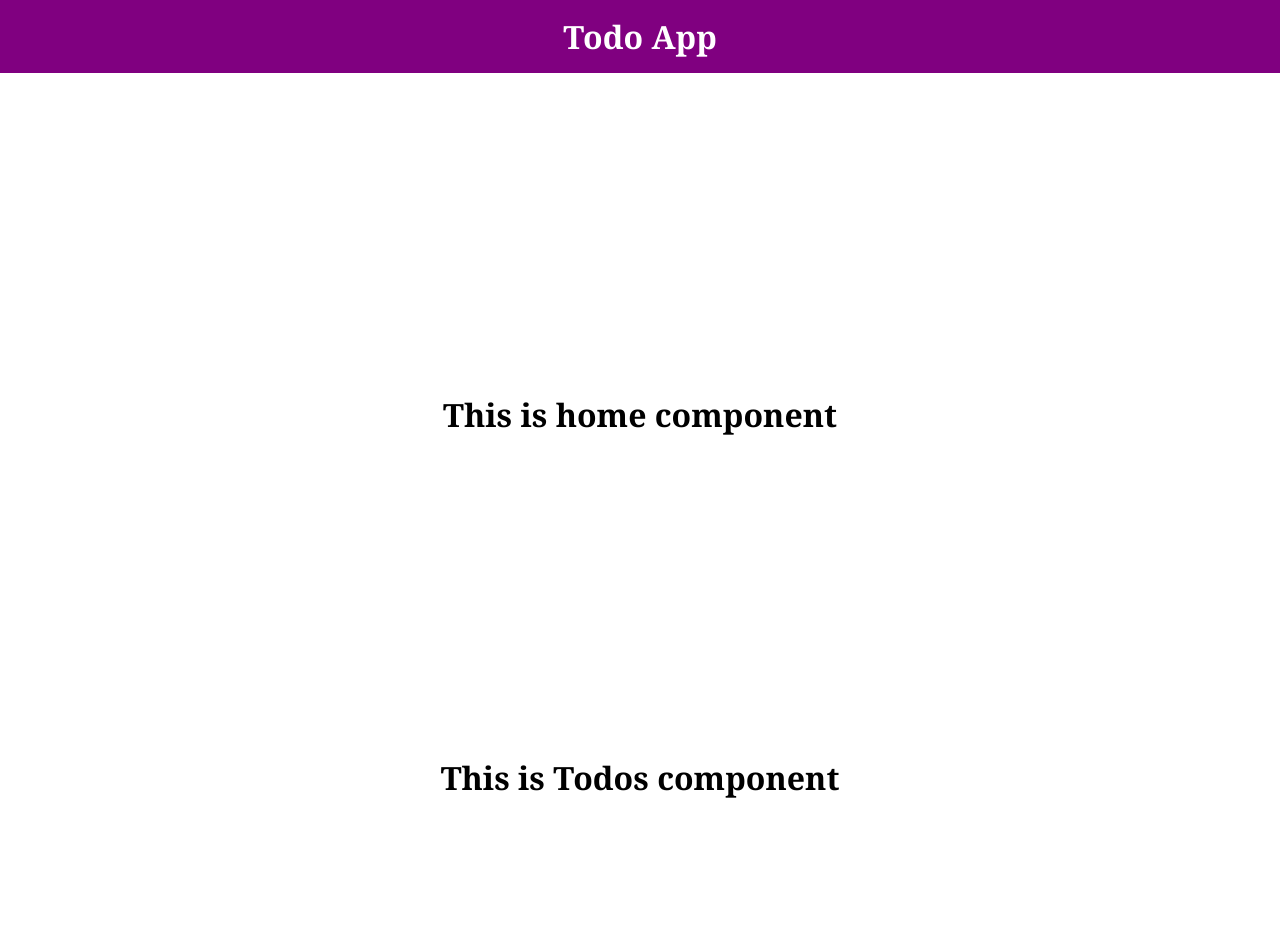
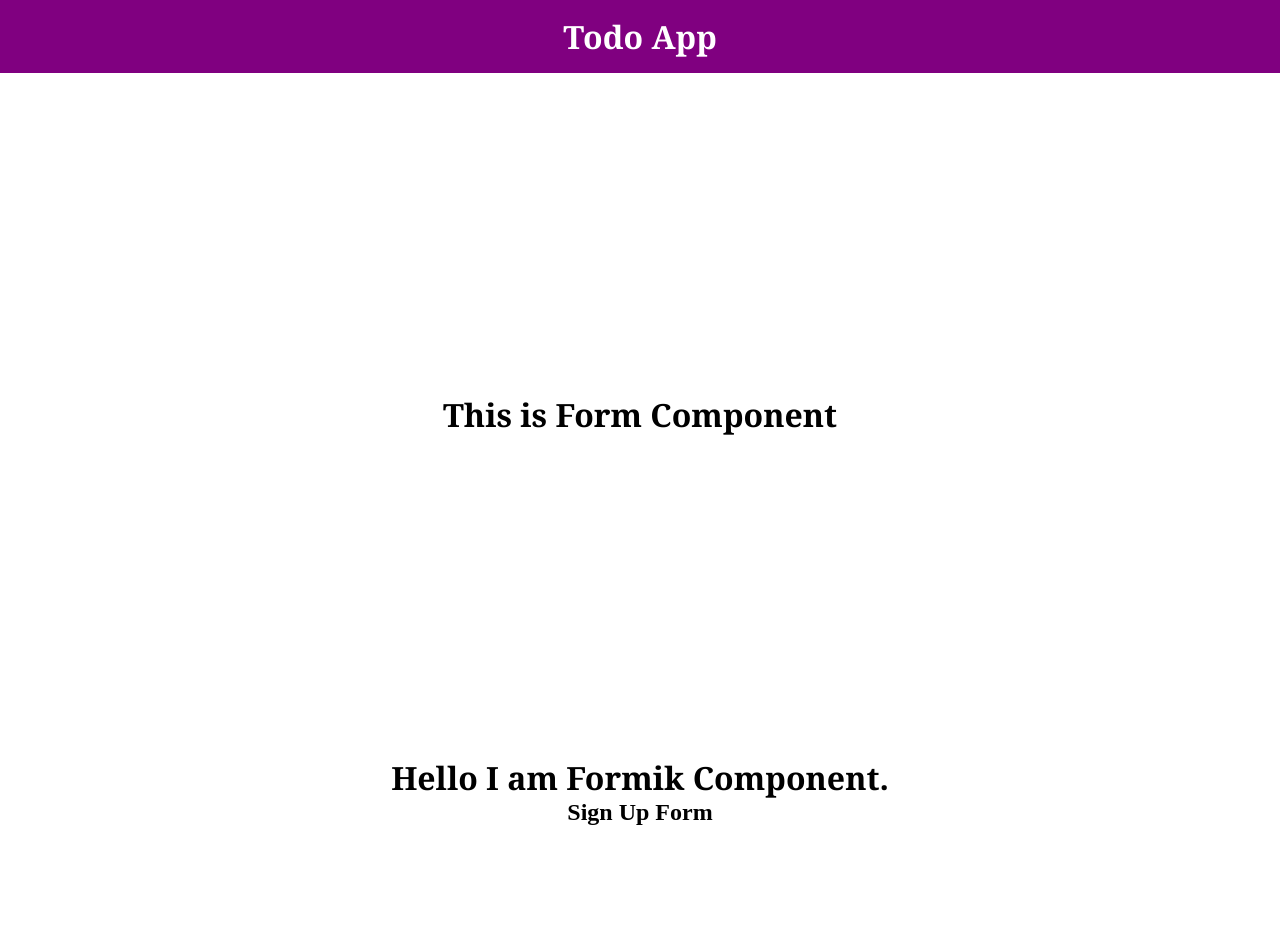
Before and after one commit to A-Nafis-Ch/React_Tutorial, a React (Create React App) app: page / in a window 1280 px wide. Shown: the top 952 px of the page. After the commit the page ends 826 px from the top, so only its background shows below. Built offline with nearby package versions, Linux system fonts and the light colour scheme.

Commit message:
Formik component added 15/4/25

```diff
--- a/package.json
+++ b/package.json
@@ -7,6 +7,7 @@
     "@testing-library/jest-dom": "^6.6.3",
     "@testing-library/react": "^16.2.0",
     "@testing-library/user-event": "^13.5.0",
+    "formik": "^2.4.6",
     "react": "^19.0.0",
     "react-dom": "^19.0.0",
     "react-icons": "^5.5.0",
--- a/public/style.css
+++ b/public/style.css
@@ -85,3 +85,6 @@ body{
 h3{
     color: black;
 }
+h2{
+    text-align: center;
+}
--- a/src/App.js
+++ b/src/App.js
@@ -18,7 +18,8 @@ import React from 'react'
 // import EventBubbling from './Event_Bubbling/EventBubbling';
 // import FORM from './components/FORM/FORM'
 // import Child from './components/STATE_LIFTING/Child'
-import Home from './components/STATE_LIFTING/Home';
+// import Home from './components/STATE_LIFTING/Home';
+import Form from './components/Formik/Form'
 
 
 
@@ -75,7 +76,12 @@ function App(){
     <FaYoutube className = 'icons' />
      */}
 
-     <Home />
+     {/* <Home /> */}
+
+     <Form />
+
+
+
 
 
 
--- /dev/null
+++ b/src/components/Formik/Form.js
@@ -0,0 +1,56 @@
+import React from 'react'
+
+import { Formik } from 'formik';
+
+
+
+const Form = () => {
+
+
+  return (
+    <div>
+      <h1>This is Form Component</h1>
+      <h1>Hello I am Formik Component.</h1>
+
+      <h2>Sign Up Form</h2>
+
+      <Formik
+
+        initialValues={{
+          name: '',
+          email: '',
+          password: ''
+        }}
+
+      >
+
+        {(values, handleChange, handleSubmit) => {
+
+          <form onSubmit={handleSubmit}>
+            <label htmlFor='name'>Name:</label>
+            <input type='text' id='name' placeholder='Enter your name'
+              onChange={handleChange} value={values.name}></input> <br></br>
+
+            <label htmlFor='email'>Email:</label>
+            <input type='text' id='email' placeholder='Enter your email' onChange={handleChange} value={values.name}></input><br></br>
+
+            <label htmlFor='password'>Password:</label>
+            <input type='password' id='password' placeholder='Enter your password' onChange={handleChange} value={values.name}></input><br></br>
+
+            <button type='submit'>Submit</button>
+          </form>
+
+        }}
+
+
+
+
+
+
+
+      </Formik>
+    </div>
+  )
+}
+
+export default Form
--- a/src/components/STATE_LIFTING/Home.js
+++ b/src/components/STATE_LIFTING/Home.js
@@ -12,7 +12,7 @@ const Home = () => {
   const [todos, setTodos] = useState(todoArray);
 
   const handleNewTodo = (newTodo) => {
-    setTodos(...todos, newTodo);
+    setTodos([...todos, newTodo]);
   }
 
 
@@ -22,7 +22,7 @@ const Home = () => {
     <div>
       <h1>This is home component</h1>
 
-      <Todos todolist = {todoArray}/>
+      <Todos todolist = {todos}/>
       <Todo />
       <NewTodo onTodo={handleNewTodo}/>
     </div>
--- a/src/components/STATE_LIFTING/Todos.js
+++ b/src/components/STATE_LIFTING/Todos.js
@@ -9,9 +9,9 @@ const Todos = (props) => {
 
     <div>
       <h1>This is Todos component</h1>
-      {props.todolist.map((todo, index) => {
+      {props.todolist.map((todo, index) => (
         <Todo key={index} todo={todo} />
-      })}
+      ))}
 
     </div>
   );
```
Also changed, not shown: 1 other file (tests, documents, lock files or other folders).
